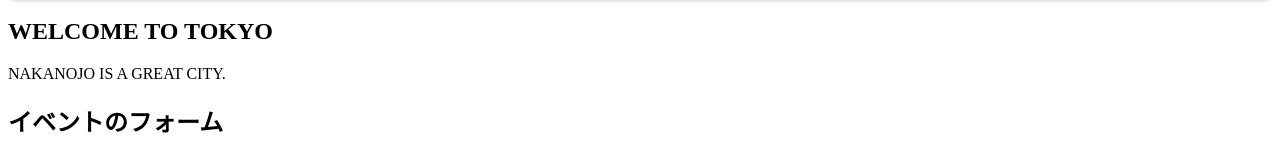
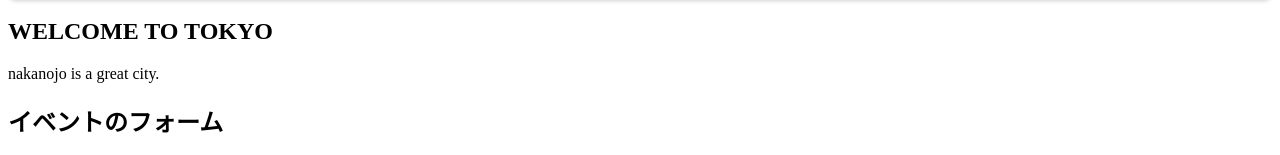
Before and after one commit to tomizawa0214/vue-sample, a Vue app in the folder udemy-vuejs-2/: page / in a window 1280 px wide. Shown: the part 188-343 px from the top of the page. Built offline with nearby package versions, Linux system fonts and the light colour scheme.

Commit message:
フィルターを連結

```diff
--- a/udemy-vuejs-2/src/components/Home.vue
+++ b/udemy-vuejs-2/src/components/Home.vue
@@ -1,8 +1,8 @@
 <template>
   <div>
     <p v-border:solid.round.shadow="{width: '3px', color: 'brown'}">Home</p>
-    <h2>{{ title | upperCase }}</h2>
-    <p>{{ subTitle | upperCase }}</p>
+    <h2>{{ title | lowerCase | upperCase }}</h2>
+    <p>{{ subTitle | upperCase | lowerCase }}</p>
   </div>
 </template>
 
@@ -14,6 +14,11 @@
       title: "Welcome to Tokyo",
       subTitle: "Nakanojo is a great city."
     };
+  },
+  filters: {
+    lowerCase(value) {
+      return value.toLowerCase();
+    }
   },
   directives: {
     border(el, binding) {
```
